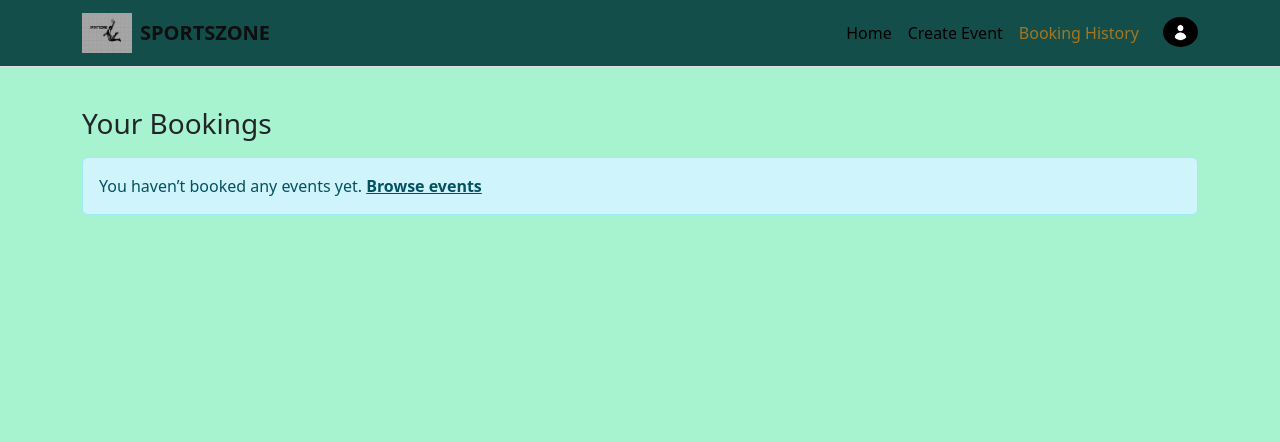
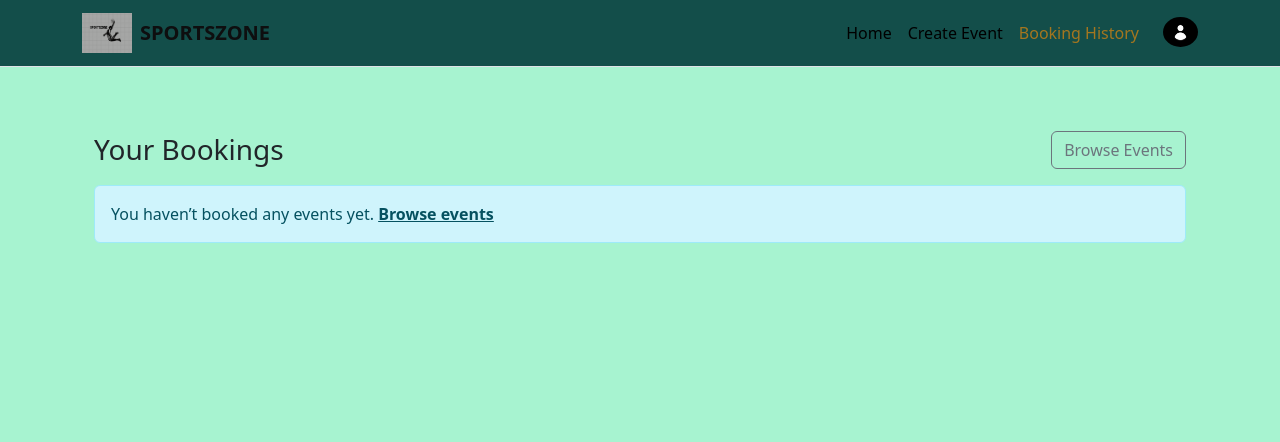
Before and after one commit to wangchuktashi/207-Group-33, a Flask app: page /booking in a window 1280 px wide. Shown: the top 442 px of the page. Run offline with Flask 3, Linux system fonts and the light colour scheme; a user stored in the database is signed in; some libraries are stand-ins or nearby versions.

Commit message:
Update booking.html

```diff
--- a/a2/SportsZone/templates/booking.html
+++ b/a2/SportsZone/templates/booking.html
@@ -3,58 +3,75 @@
 
 {% block extra_css %}
 <style>
-  .booking-card{border:1px solid rgba(72,72,72,.06);border-radius:14px;overflow:hidden;background:#bff1ec;transition:transform .15s, box-shadow .15s;}
-  .booking-card:hover{transform:translateY(-4px);box-shadow:0 10px 24px rgba(0,0,0,.12);}
-  .booking-row{min-height:200px;align-items:stretch;}
-  .booking-thumb{width:100%;height:100%;object-fit:cover;display:block;}
-  .booking-body{padding:1.25rem 1.25rem 1rem;display:flex;flex-direction:column;height:100%;}
-  .booking-meta{margin-top:.25rem;}
-  .booking-actions{margin-top:auto;}
-  .booking-title{margin-bottom:.25rem;line-height:1.3;}
-  .booking-badge{align-self:flex-start;margin-left:.75rem;}
-  @media (max-width:576px){.booking-row{min-height:auto;}.booking-body{padding:1rem;}}
+  .booking-card {
+    border: 1px solid rgba(0,0,0,.1);
+    border-radius: 14px;
+    overflow: hidden;
+    background: #fff;
+    transition: transform .2s, box-shadow .2s;
+    height: 100%;
+  }
+  .booking-card:hover {
+    transform: translateY(-4px);
+    box-shadow: 0 8px 20px rgba(0,0,0,.1);
+  }
+  .booking-thumb {
+    width: 100%;
+    height: 200px;
+    object-fit: cover;
+    background: #f2f2f2;
+  }
+  .meta small {
+    display: block;
+    color: #6c757d;
+  }
 </style>
 {% endblock %}
 
 {% block body %}
-<header class="mb-3">
-  <h1 class="h3 mb-1">Your Bookings</h1>
-</header>
-
-{% if orders and orders|length > 0 %}
-  <div class="row g-3">
-    {% set color_map = {'Football':'primary','Basketball':'warning','Cricket':'success','Tennis':'secondary'} %}
-    {% for o in orders %}
-      <div class="col-12">
-        <div class="card booking-card shadow-sm">
-          <div class="row g-0 booking-row">
-            <!-- image -->
-            <div class="col-12 col-md-3 booking-thumb-wrap">
-              <img src="{{ url_for('static', filename='img/' ~ o.image) }}" class="booking-thumb" alt="{{ o.event_title }}">
+<div class="container py-4">
+  <div class="d-flex justify-content-between align-items-center mb-3">
+    <h1 class="h3 m-0">Your Bookings</h1>
+    <a class="btn btn-outline-secondary" href="{{ url_for('main.index') }}">Browse Events</a>
   </div>
 
-            <!-- content -->
-            <div class="col-12 col-md-9">
-              <div class="booking-body">
-                <div class="d-flex flex-wrap align-items-start">
-                  <h5 class="booking-title mb-0">{{ o.event_title }}</h5>
-                  <span class="badge text-bg-{{ color_map[o.sport] if o.sport in color_map else 'secondary' }} booking-badge">{{ o.sport }}</span>
+  {% if bookings and bookings|length %}
+    <div class="row g-4">
+      {% for b in bookings %}
+      <div class="col-12 col-md-6 col-lg-4 d-flex">
+        <div class="booking-card flex-fill d-flex flex-column">
+          {% if b.event.image %}
+          <img class="booking-thumb" src="{{ url_for('static', filename='img/' ~ b.event.image) }}" alt="Event image">
+          {% else %}
+          <div class="booking-thumb d-flex align-items-center justify-content-center text-muted">No Image</div>
+          {% endif %}
+
+          <div class="p-3 d-flex flex-column flex-grow-1">
+            <div class="d-flex justify-content-between align-items-start mb-2">
+              <h2 class="h5 mb-0">{{ b.event.title }}</h2>
+              <span class="badge bg-primary">Qty {{ b.qty }}</span>
             </div>
 
-                <div class="booking-meta">
-                  <p class="small text-muted mb-1">Booked on: <b>{{ o.booked_at }}</b></p>
-                  <p class="small mb-2">
-                    Order ID: <span class="fw-semibold">{{ o.order_code }}</span>
-                    {% if o.quantity %} · Qty: <span class="fw-semibold">{{ o.quantity }}</span>{% endif %}
-                  </p>
+            <div class="meta mb-2">
+              <small><b>Order ID:</b> BK-{{ b.id }}</small>
+              <small><b>Booked:</b> {{ b.date }}</small>
+              <small><b>When:</b> {{ b.event.start_text }}{% if b.event.end_text %} – {{ b.event.end_text }}{% endif %}</small>
+              <small><b>Where:</b> {{ b.event.venue_text }}</small>
             </div>
 
-                <div class="booking-actions">
-                  <a href="{{ url_for('main.view_event', event_id=o.event_id) }}" class="btn btn-sm btn-primary">View Event</a>
+            <div class="mt-auto pt-2 d-flex flex-wrap gap-2">
+              {% if b.event.id %}
+              <a href="{{ url_for('main.event_detail', event_id=b.event.id) }}" class="btn btn-sm btn-outline-primary flex-fill">View</a>
+              {% endif %}
+              <form method="post" action="{{ url_for('main.create_booking') }}" class="flex-fill">
+                <input type="hidden" name="event_id" value="{{ b.event.id }}">
+                <input type="hidden" name="quantity" value="{{ b.qty }}">
+                <button type="submit" class="btn btn-sm btn-primary w-100">Book Again</button>
+              </form>
+              <form method="post" action="{{ url_for('main.delete_booking', booking_id=b.id) }}" class="flex-fill" onsubmit="return confirm('Delete this booking?');">
+                <button type="submit" class="btn btn-sm btn-danger w-100">Delete</button>
+              </form>
             </div>
-              </div>
-            </div>
-
           </div>
         </div>
       </div>
@@ -66,4 +83,5 @@
       <a href="{{ url_for('main.index') }}" class="alert-link">Browse events</a>
     </div>
   {% endif %}
+</div>
 {% endblock %}
```
Lines whose indentation alone changed are shown as unchanged.
